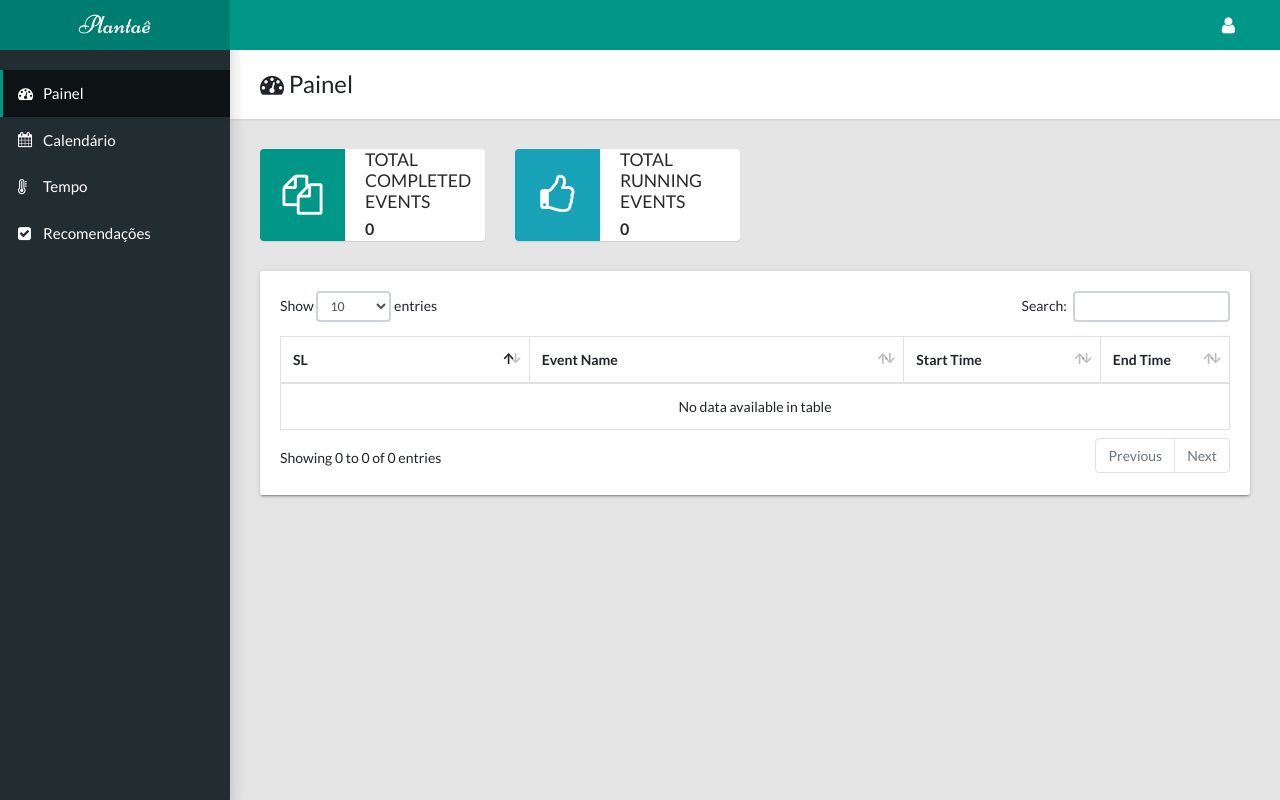
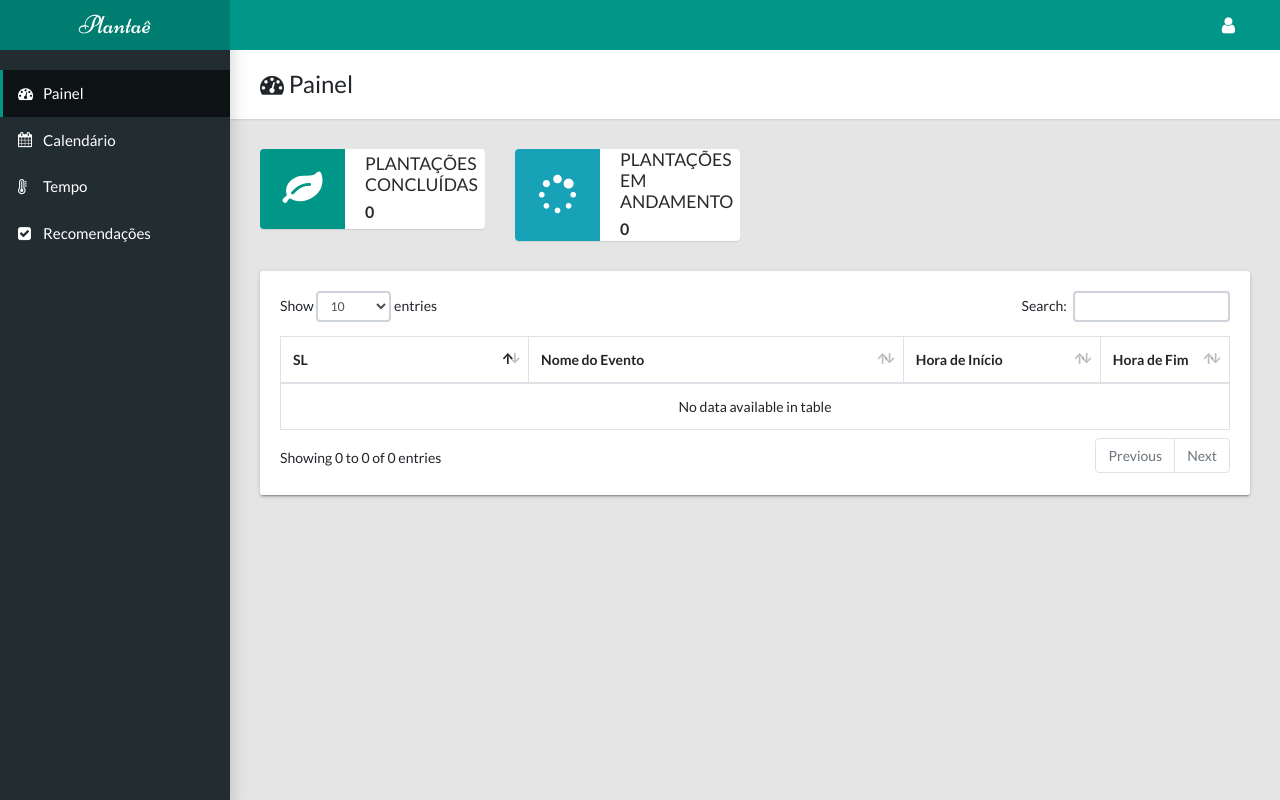
Before and after one commit to Carlosesposito22/Plantae2, a Django app: page / in a window 1280 px wide. Run offline with Django 5.2, Linux system fonts and the light colour scheme; the visitor is signed in with stand-in values (Sample User, id 1); data that the repository does not hold is empty; some libraries are stand-ins or nearby versions.

Commit message:
mudancas no painel

```diff
--- a/templates/site_cc/dashboard.html
+++ b/templates/site_cc/dashboard.html
@@ -1,7 +1,7 @@
 {% extends 'base/base.html' %}
 {% load static %}
 
-{% block title %}Event Dashboard{% endblock title %}
+{% block title %}Painel de Eventos{% endblock title %}
 
 {% block breadcrumb %}
     <div>
@@ -13,18 +13,18 @@
 <div class="row">
     <div class="col-md-6 col-lg-3">
         <div class="widget-small primary coloured-icon">
-            <i class="icon fa fa-files-o fa-3x"></i>
+            <i class="icon fa fa-leaf fa-3x"></i>
             <div class="info">
-                <h4>Total Completed Events</h4>
+                <h4>Plantações Concluídas</h4>
                 <p><b>{{ total_event }}</b></p>
             </div>
         </div>
     </div>
     <div class="col-md-6 col-lg-3">
         <div class="widget-small info coloured-icon">
-            <i class="icon fa fa-thumbs-o-up fa-3x"></i>
+            <i class="icon fa fa fa-spinner fa-3x"></i>
             <div class="info">
-                <h4>Total Running Events</h4>
+                <h4>Plantações em Andamento</h4>
                 <p><b>{{ running_events.count }}</b></p>
             </div>
         </div>
@@ -39,10 +39,10 @@
                                 <table class="table table-hover table-bordered dataTable no-footer" id="sampleTable" role="grid" aria-describedby="sampleTable_info">
                                     <thead>
                                         <tr role="row">
-                                            <th class="sorting_asc" tabindex="0" aria-controls="sampleTable" rowspan="1" colspan="1" aria-sort="ascending" aria-label="Name: activate to sort column descending" style="width: 261.641px;">SL</th>
-                                            <th class="sorting" tabindex="0" aria-controls="sampleTable" rowspan="1" colspan="1" aria-label="Position: activate to sort column ascending" style="width: 417.312px;">Event Name</th>
-                                            <th class="sorting" tabindex="0" aria-controls="sampleTable" rowspan="1" colspan="1" aria-label="Office: activate to sort column ascending" style="width: 189.281px;">Start Time</th>
-                                            <th class="sorting" tabindex="0" aria-controls="sampleTable" rowspan="1" colspan="1" aria-label="Age: activate to sort column ascending" style="width: 102.141px;">End Time</th>
+                                            <th class="sorting_asc" tabindex="0" aria-controls="sampleTable" rowspan="1" colspan="1" aria-sort="ascending" aria-label="Nome: ative para classificar a coluna em ordem decrescente" style="width: 261.641px;">SL</th>
+                                            <th class="sorting" tabindex="0" aria-controls="sampleTable" rowspan="1" colspan="1" aria-label="Nome do Evento: ative para classificar a coluna em ordem crescente" style="width: 417.312px;">Nome do Evento</th>
+                                            <th class="sorting" tabindex="0" aria-controls="sampleTable" rowspan="1" colspan="1" aria-label="Início: ative para classificar a coluna em ordem crescente" style="width: 189.281px;">Hora de Início</th>
+                                            <th class="sorting" tabindex="0" aria-controls="sampleTable" rowspan="1" colspan="1" aria-label="Fim: ative para classificar a coluna em ordem crescente" style="width: 102.141px;">Hora de Fim</th>
                                         </tr>
                                     </thead>
                                     <tbody>
```
